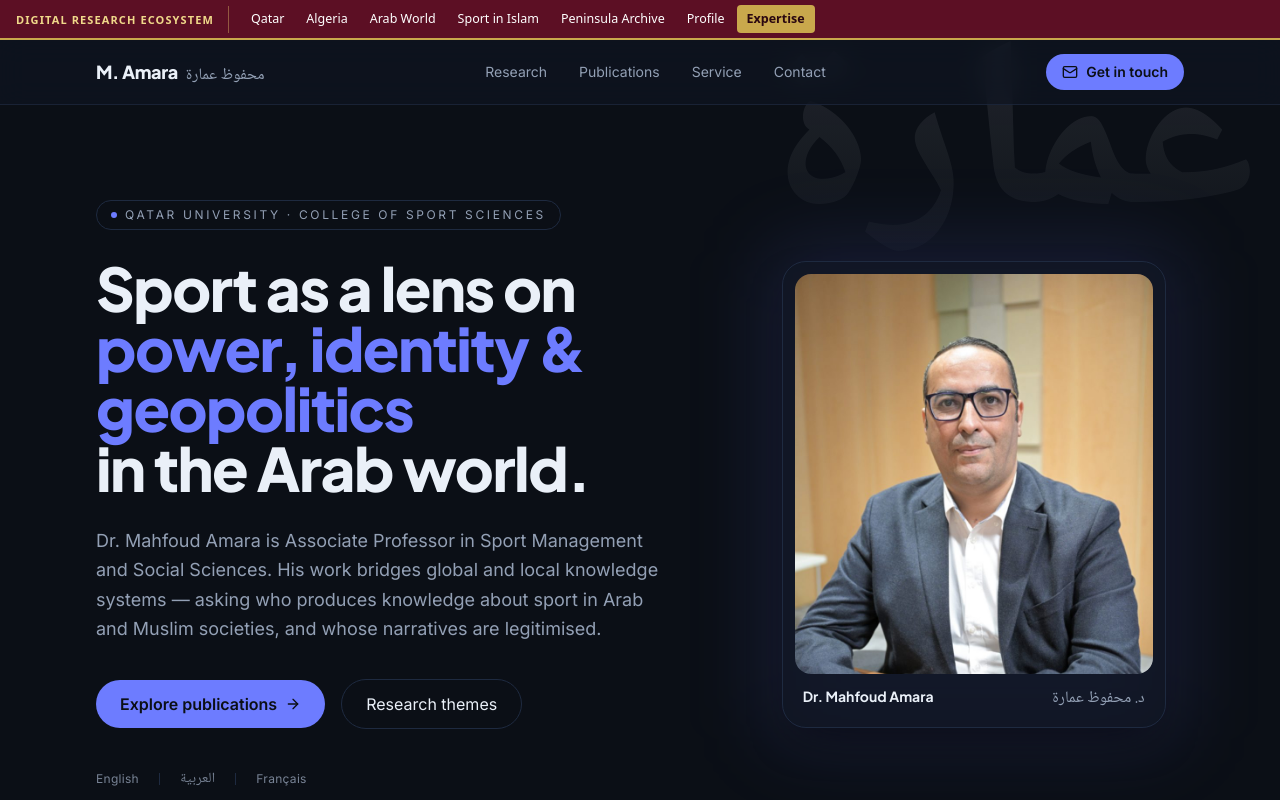
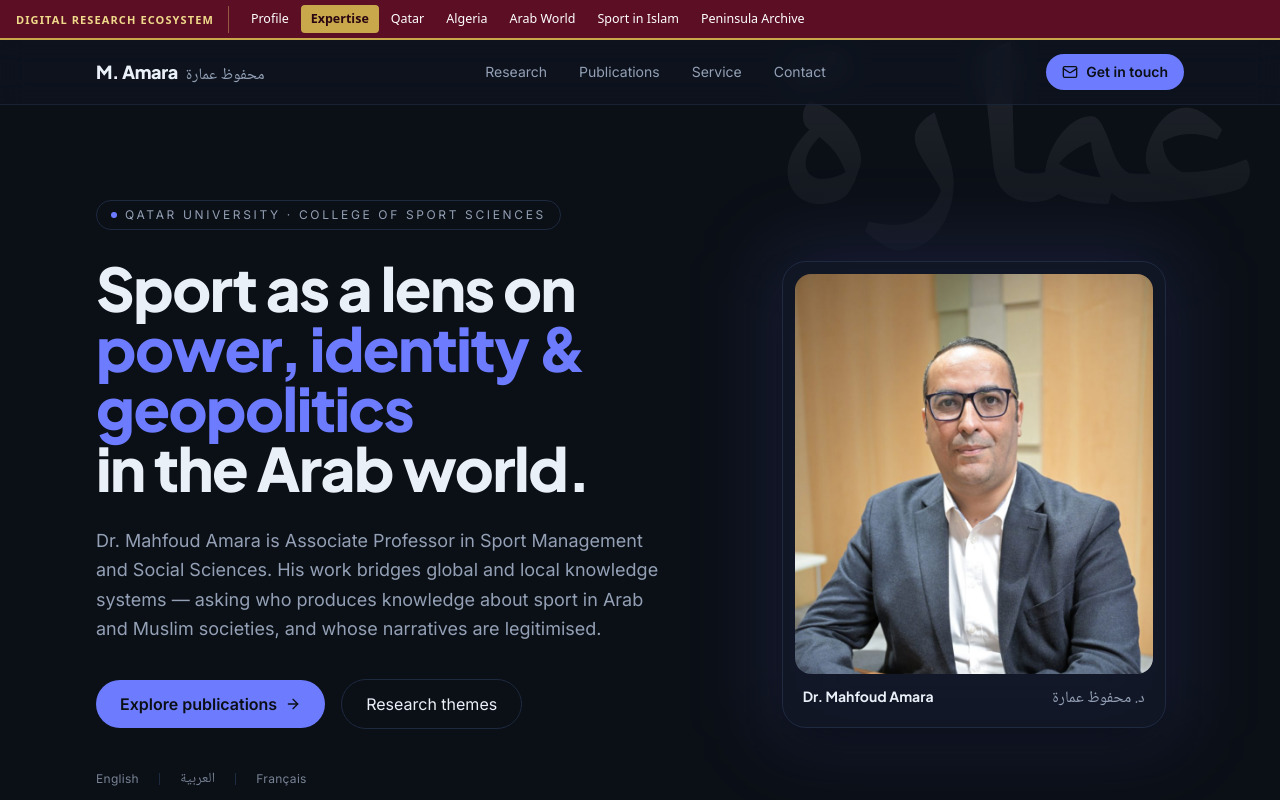
Before and after one commit to Mahfoudm33/expertise, a plain HTML site: page index.html in a window 1280 px wide. Shown: the top 800 px of the page. Drawn offline with Linux system fonts and the light colour scheme.

Commit message:
Ecosystem bar: Profile and Expertise first

```diff
--- a/index.html
+++ b/index.html
@@ -128,7 +128,7 @@
 </head>
 
 <body class="font-body text-snow bg-ink min-h-screen overflow-x-hidden">
-<div class="mae-bar" role="navigation" aria-label="Digital Research Ecosystem — projects by Dr. Mahfoud Amara"><a class="mae-home" href="https://mahfoudm33.github.io/Digital-Research-Ecosystem-Project/">Digital Research Ecosystem</a><ul><li><a href="https://mahfoudm33.github.io/Sport-in-Qatar-Research-Project/">Qatar</a></li><li><a href="https://mahfoudm33.github.io/Sport-and-Algerian-Studies/">Algeria</a></li><li><a href="https://mahfoudm33.github.io/Dr-Mahfoud-Amara-Publications-Arab-World/">Arab World</a></li><li><a href="https://mahfoudm33.github.io/Sport-in-Islam-and-Muslim-Communities-Project/">Sport in Islam</a></li><li><a href="https://mahfoudm33.github.io/Dr-Mahfoud-Amara-in-the-Peninsula-/">Peninsula Archive</a></li><li><a href="https://mahfoudm33.github.io/Dr-Mahfoud-Amara-webpage-/">Profile</a></li><li><a href="https://mahfoudm33.github.io/expertise/" aria-current="page">Expertise</a></li></ul></div>
+<div class="mae-bar" role="navigation" aria-label="Digital Research Ecosystem — projects by Dr. Mahfoud Amara"><a class="mae-home" href="https://mahfoudm33.github.io/Digital-Research-Ecosystem-Project/">Digital Research Ecosystem</a><ul><li><a href="https://mahfoudm33.github.io/Dr-Mahfoud-Amara-webpage-/">Profile</a></li><li><a href="https://mahfoudm33.github.io/expertise/" aria-current="page">Expertise</a></li><li><a href="https://mahfoudm33.github.io/Sport-in-Qatar-Research-Project/">Qatar</a></li><li><a href="https://mahfoudm33.github.io/Sport-and-Algerian-Studies/">Algeria</a></li><li><a href="https://mahfoudm33.github.io/Dr-Mahfoud-Amara-Publications-Arab-World/">Arab World</a></li><li><a href="https://mahfoudm33.github.io/Sport-in-Islam-and-Muslim-Communities-Project/">Sport in Islam</a></li><li><a href="https://mahfoudm33.github.io/Dr-Mahfoud-Amara-in-the-Peninsula-/">Peninsula Archive</a></li></ul></div>
 
 <!-- ============================================================ NAV -->
 <header class="glass fixed top-0 inset-x-0 z-50">
```
